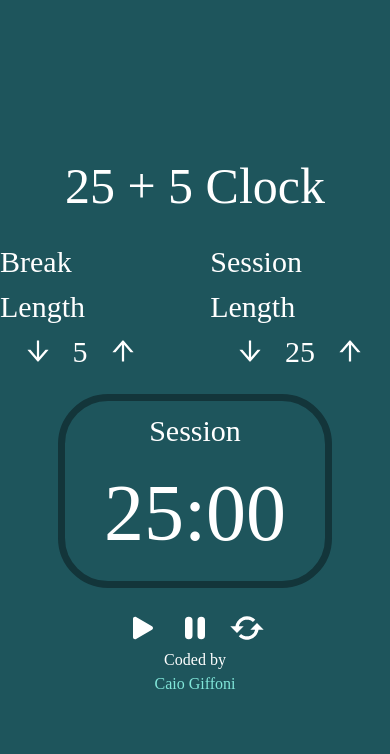
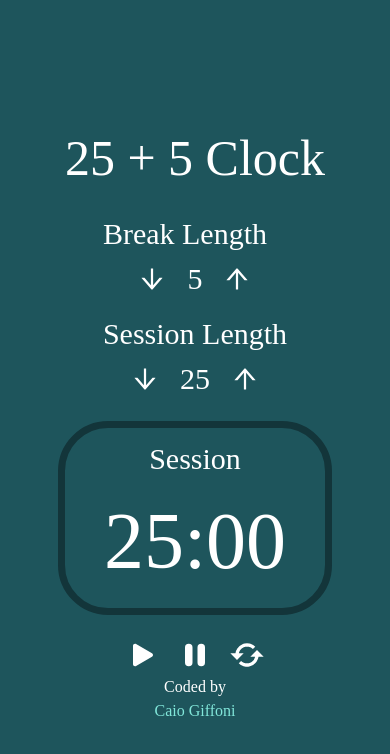
Before and after one commit to caiogiffoni/pomodoro, a React (Vite) app: page / in a window 390 px wide. Shown: the top 754 px of the page. Built offline with nearby package versions, Linux system fonts and the light colour scheme.

Commit message:
:sparkles: layout responsive completed

```diff
--- a/src/App.tsx
+++ b/src/App.tsx
@@ -25,7 +25,12 @@ function App() {
       >
         <Text fontSize="50px">25 + 5 Clock</Text>
         {/* Set Time Components */}
-        <Box display="flex" mt="15px" gap="50px">
+        <Box
+          display="flex"
+          flexDirection={["column", "column", "row"]}
+          mt="15px"
+          gap={["10px", "10px", "50px"]}
+        >
           <Box fontSize="30px">
             <Text>Break Length</Text>
             <Box
```
